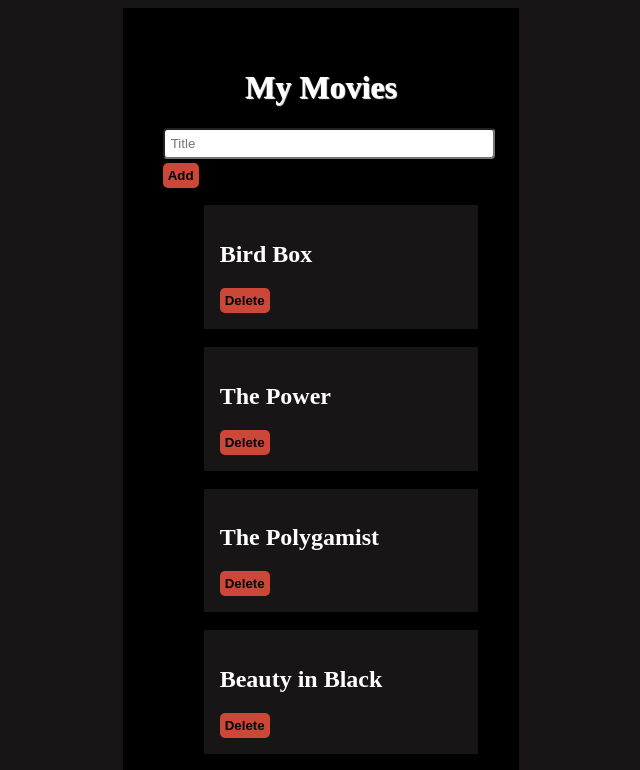
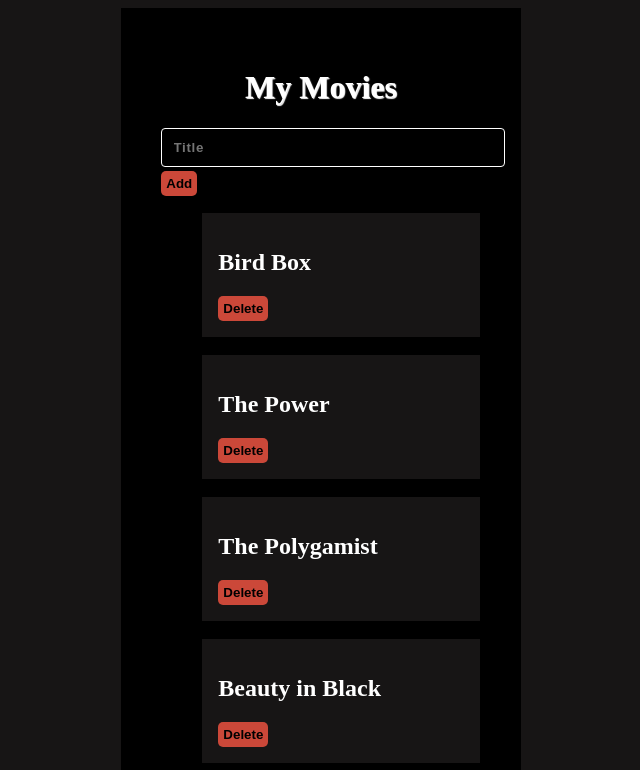
Before and after one commit to rollingsmajiwa/Library, a React (Vite) app in the folder my-Library/: page / in a window 1280 px wide. Shown: the top 770 px of the page, without its empty margins (359-999 px from the left). Built offline with nearby package versions, Linux system fonts and the light colour scheme.

Commit message:
Style: Add CSS to the input

```diff
--- a/my-Library/src/App.css
+++ b/my-Library/src/App.css
@@ -20,14 +20,21 @@ h1 {
 }
 input {
     width: 100%;
-    padding: 6px;
+    padding: 0.7rem;
     border-radius: 4px;
-    background-color: white;
-    color: black;
-    font: 600;
+    background-color: transparent;
+    color: white;
+    font-weight: 600;
     outline: none;
     margin-bottom: 4px;
+    letter-spacing: 0.05em;
+    backdrop-filter: blur(20px);
+    z-index: 50;
+    outline: none;
+    border: 1px solid white;
+
 }
+
 button {
     background-color: rgb(203, 72, 57);
 
```
